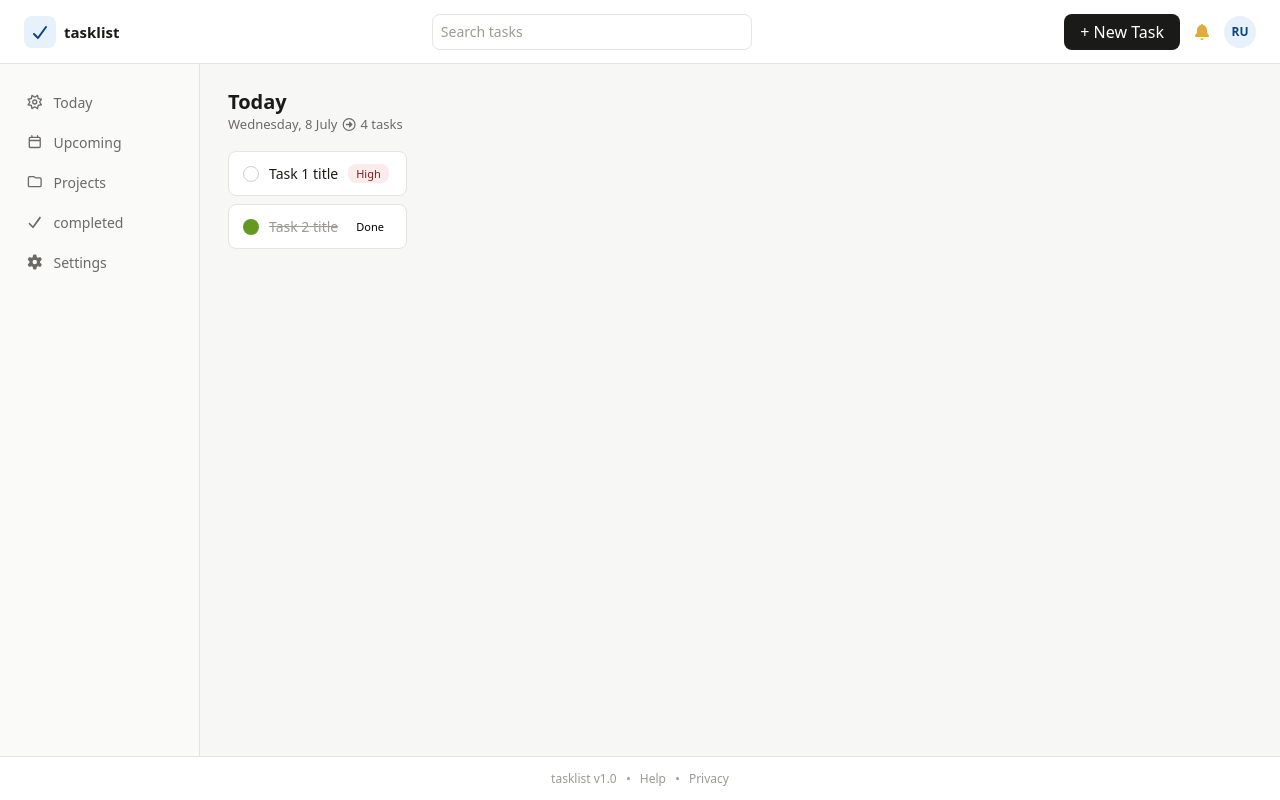
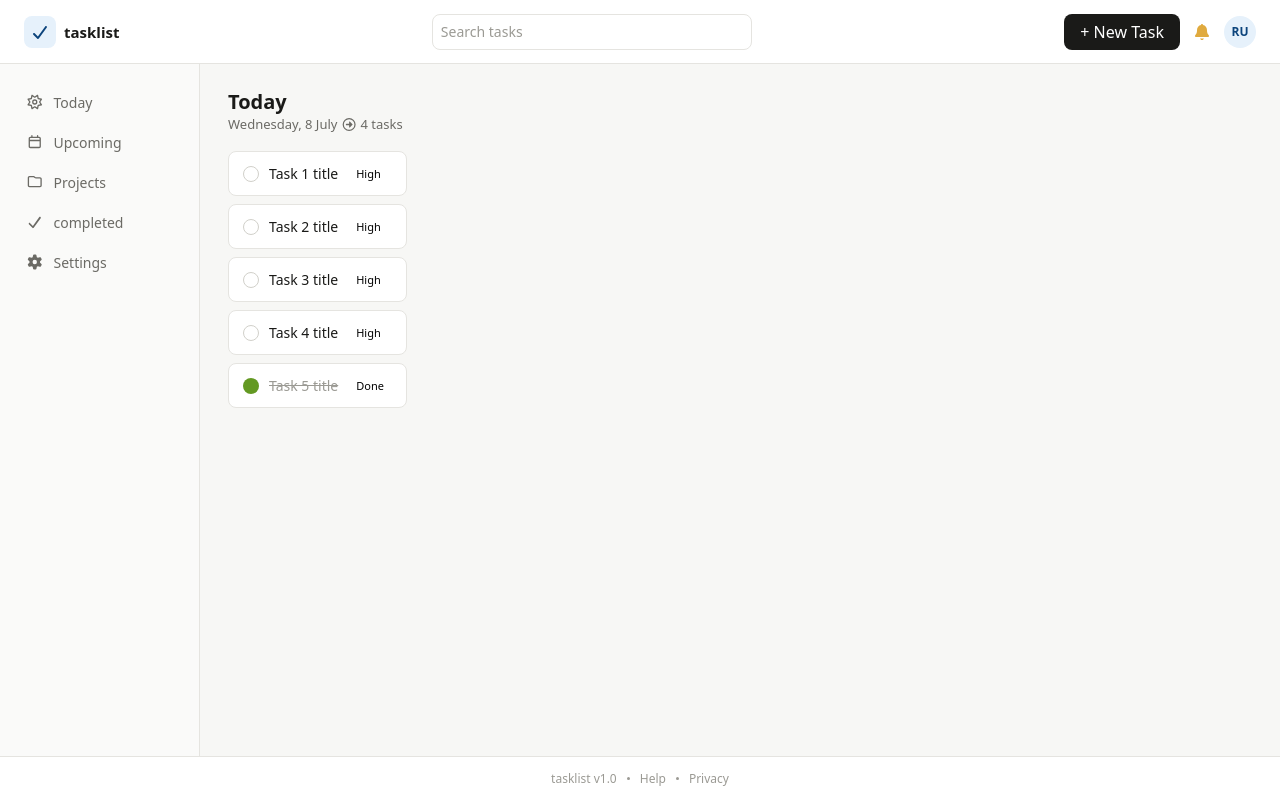
Before and after one commit to AlainRegisDev88/to-do-app, a React (Vite) app in the folder to-do-app/: page / in a window 1280 px wide. Built offline with nearby package versions, Linux system fonts and the light colour scheme; no server answers.

Commit message:
add more task cards and their new classes

```diff
--- a/to-do-app/src/components/HomePage.jsx
+++ b/to-do-app/src/components/HomePage.jsx
@@ -51,12 +51,30 @@ const HomePage = () => {
                             <div className="task-card active-task">
                                 <div className="checkbox"></div>
                                 <div className="task-title">Task 1 title</div>
-                                <div className="task-tag priority-high-tag">High</div>
+                                <div className="task-tag high-priority-tag">High</div>
+                            </div>
+
+                            <div className="task-card active-task">
+                                <div className="checkbox"></div>
+                                <div className="task-title">Task 2 title</div>
+                                <div className="task-tag high-priority-tag">High</div>
+                            </div>
+
+                            <div className="task-card active-task">
+                                <div className="checkbox"></div>
+                                <div className="task-title">Task 3 title</div>
+                                <div className="task-tag low-priority-tag">High</div>
+                            </div>
+
+                            <div className="task-card active-task">
+                                <div className="checkbox"></div>
+                                <div className="task-title">Task 4 title</div>
+                                <div className="task-tag medium-priority-tag">High</div>
                             </div>
 
                             <div className="task-card done-task">
                                 <div className="checkbox checked"></div>
-                                <div className="task-title title-done">Task 2 title</div>
+                                <div className="task-title title-done">Task 5 title</div>
                                 <div className="task-tag done-tag">Done</div>
                             </div>
 
```
